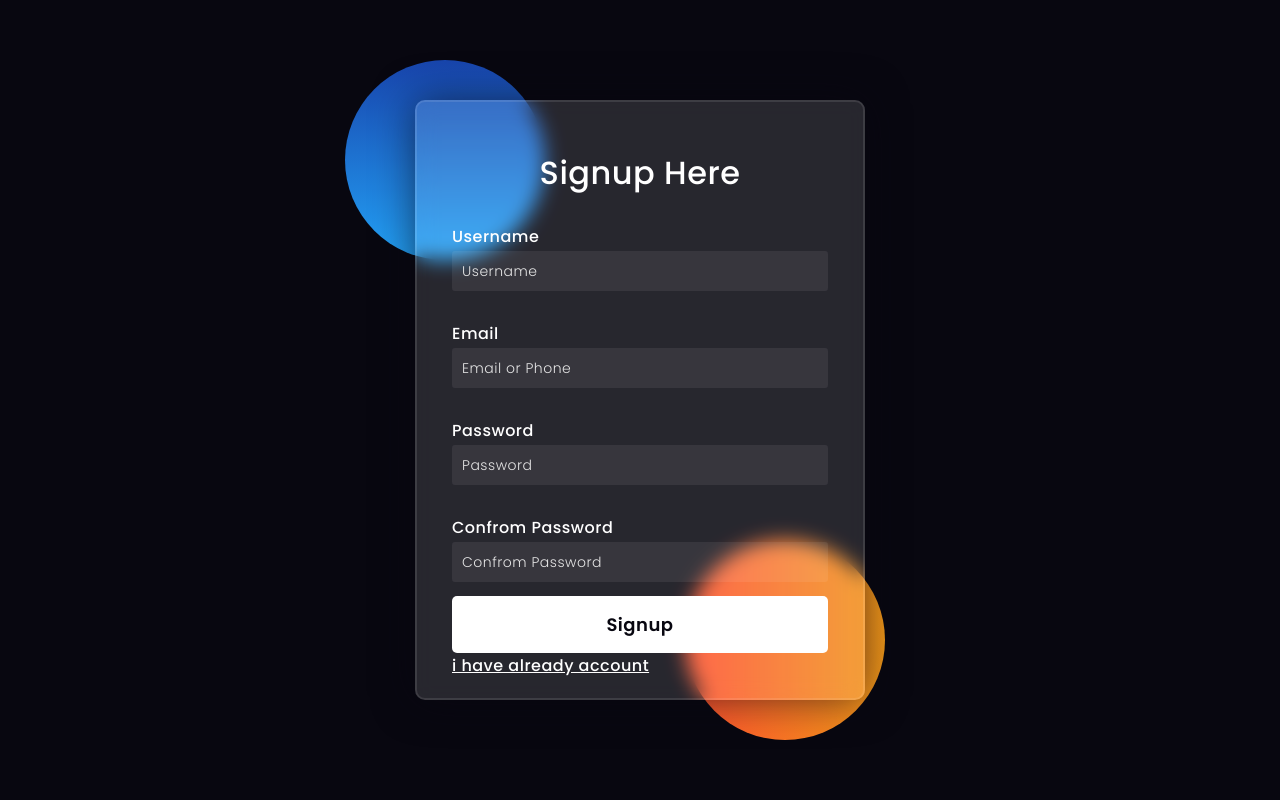
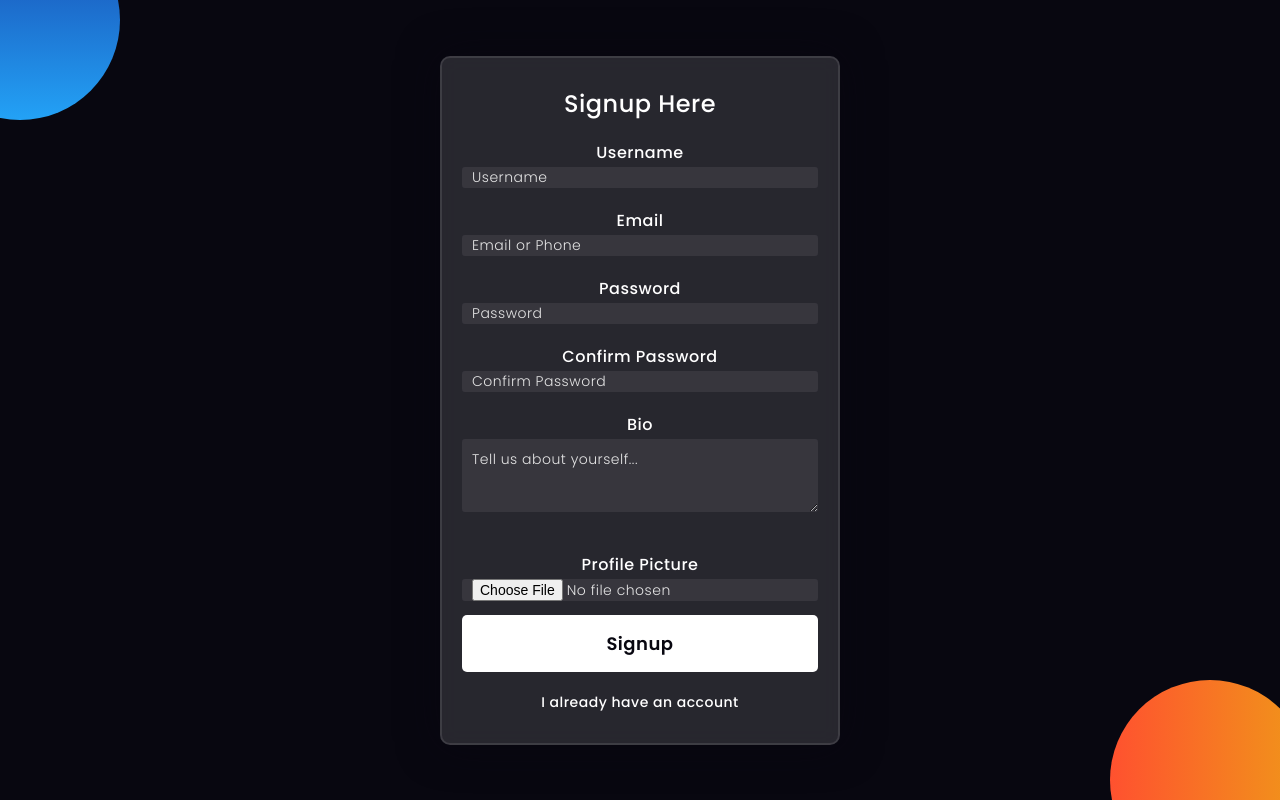
Before and after one commit to MeSonali/Youtube-clone-, a Django app: page / in a window 1280 px wide. Run offline with Django 5.2, Linux system fonts and the light colour scheme.

Commit message:
just check if its updated or not

```diff
--- a/youtube/webpage/templates/signup.html
+++ b/youtube/webpage/templates/signup.html
@@ -1,92 +1,87 @@
 <!DOCTYPE html>
 <html lang="en">
 <head>
-  <!-- Design by foolishdeveloper.com -->
     <title>Signup Page</title>
 
     <link rel="preconnect" href="https://fonts.gstatic.com">
     <link rel="stylesheet" href="https://cdnjs.cloudflare.com/ajax/libs/font-awesome/5.15.4/css/all.min.css">
     <link href="https://fonts.googleapis.com/css2?family=Poppins:wght@300;500;600&display=swap" rel="stylesheet">
-    <!--Stylesheet-->
+
     <style media="screen">
         *,
         *:before,
-*:after{
+        *:after {
             padding: 0;
             margin: 0;
             box-sizing: border-box;
         }
-body{
+        body {
             background-color: #080710;
+            display: flex;
+            justify-content: center;
+            align-items: center;
+            min-height: 100vh;
+            overflow: hidden;
         }
-.background{
-    width: 430px;
-    height: 520px;
+        .background {
             position: absolute;
-    transform: translate(-50%,-50%);
-    left: 50%;
-    top: 50%;
+            width: 100%;
+            height: 100%;
+            overflow: hidden;
+            z-index: -1;
         }
-.background .shape{
+        .background .shape {
             height: 200px;
             width: 200px;
             position: absolute;
             border-radius: 50%;
         }
-.shape:first-child{
-    background: linear-gradient(
-        #1845ad,
-        #23a2f6
-    );
+        .shape:first-child {
+            background: linear-gradient(#1845ad, #23a2f6);
             left: -80px;
             top: -80px;
         }
-.shape:last-child{
-    background: linear-gradient(
-        to right,
-        #ff512f,
-        #f09819
-    );
+        .shape:last-child {
+            background: linear-gradient(to right, #ff512f, #f09819);
             right: -30px;
             bottom: -80px;
         }
-form{
-    height: 600px;
-    width: 450px;
+        form {
+            width: 100%;
+            max-width: 400px;
             background-color: rgba(255,255,255,0.13);
-    position: absolute;
-    transform: translate(-50%,-50%);
-    top: 50%;
-    left: 50%;
             border-radius: 10px;
             backdrop-filter: blur(10px);
             border: 2px solid rgba(255,255,255,0.1);
             box-shadow: 0 0 40px rgba(8,7,16,0.6);
-    padding: 50px 35px;
+            padding: 30px 20px;
+            display: flex;
+            flex-direction: column;
+            align-items: center;
+            position: relative;
+            overflow: hidden;
         }
-form *{
-    font-family: 'Poppins',sans-serif;
+        form * {
+            font-family: 'Poppins', sans-serif;
             color: #ffffff;
             letter-spacing: 0.5px;
             outline: none;
             border: none;
         }
-form h3{
-    font-size: 32px;
+        form h3 {
+            font-size: 24px;
             font-weight: 500;
-    line-height: 42px;
+            line-height: 32px;
             text-align: center;
         }
-
-label{
+        label {
             display: block;
-    margin-top: 30px;
+            margin-top: 20px;
             font-size: 16px;
             font-weight: 500;
         }
-input{
+        input, textarea {
             display: block;
-    height: 40px;
             width: 100%;
             background-color: rgba(255,255,255,0.07);
             border-radius: 3px;
@@ -94,11 +89,17 @@ input{
             margin-top: 2px;
             font-size: 14px;
             font-weight: 300;
-}
-::placeholder{
             color: #e5e5e5;
         }
-button{
+        textarea {
+            height: auto;
+            padding-top: 10px;
+            margin-bottom: 20px;
+        }
+        ::placeholder {
+            color: #e5e5e5;
+        }
+        button {
             margin-top: 14px;
             width: 100%;
             background-color: #ffffff;
@@ -109,29 +110,17 @@ button{
             border-radius: 5px;
             cursor: pointer;
         }
-.social{
-  margin-top: 30px;
-  display: flex;
+        a {
+            display: block;
+            margin-top: 20px;
+            color: #ffffff;
+            text-decoration: none;
+            font-size: 14px;
         }
-.social div{
-  background: red;
-  width: 150px;
-  border-radius: 3px;
-  padding: 5px 10px 10px 5px;
-  background-color: rgba(255,255,255,0.27);
-  color: #eaf0fb;
-  text-align: center;
+        a:hover {
+            text-decoration: underline;
+            color: #f09819;
         }
-.social div:hover{
-  background-color: rgba(255,255,255,0.47);
-}
-.social .fb{
-  margin-left: 25px;
-}
-.social i{
-  margin-right: 4px;
-}
-
     </style>
 </head>
 <body>
@@ -152,12 +141,18 @@ button{
         <label for="password1">Password</label>
         <input type="password" placeholder="Password" id="password1" name="password1">
 
+        <label for="password2">Confirm Password</label>
+        <input type="password" placeholder="Confirm Password" id="password2" name="password2">
 
-        <label for="password2">Confrom Password</label>
-        <input type="password" placeholder="Confrom Password" id="password2" name="password2">
+        <label for="bio">Bio</label>
+        <textarea placeholder="Tell us about yourself..." name="bio" id="bio" rows="3"></textarea>
+
+        <label for="profile_picture">Profile Picture</label>
+        <input type="file" name="profile_picture" id="profile_picture">
+
         <button type="submit">Signup</button>
 
-        <a href="{% url 'login' %}" >i have already account</a>
+        <a href="{% url 'login' %}">I already have an account</a>
     </form>
 </body>
 </html>
```
Lines whose indentation alone changed are shown as unchanged.
